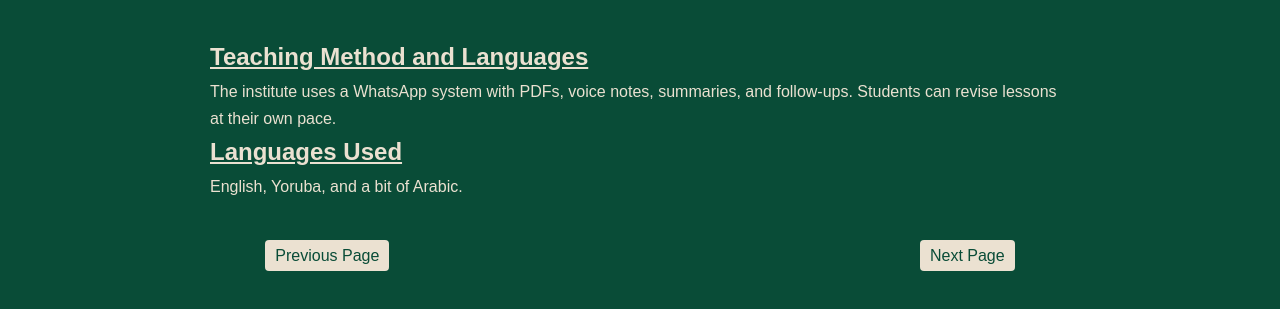
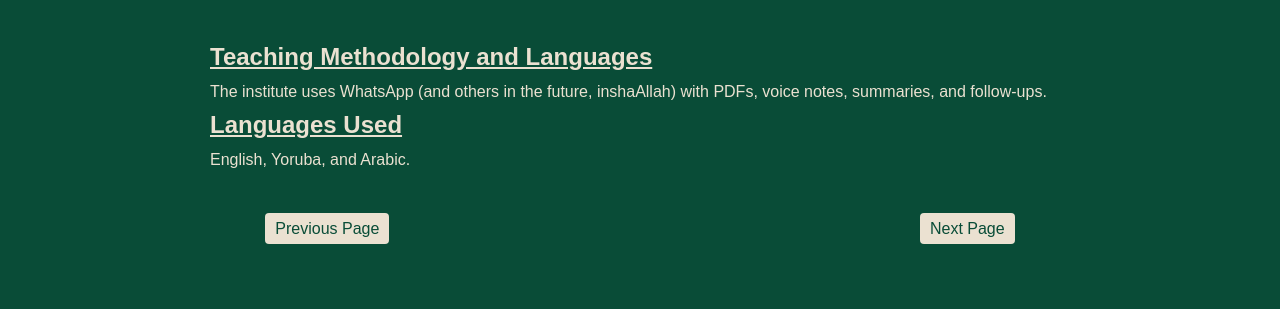
Before and after one commit to abunusaybah1/an-nahj-islamic-institute, a plain HTML site: page method.html in a window 1280 px wide. Shown: the part 103-412 px from the top of the page. Drawn offline with Linux system fonts and the light colour scheme.

Commit message:
Update title and headings for clarity

```diff
--- a/method.html
+++ b/method.html
@@ -3,7 +3,7 @@
 	<head>
 		<meta charset="UTF-8" />
 		<meta name="viewport" content="width=device-width, initial-scale=1.0" />
-		<title>Method - An-Nahj Islamic Institute</title>
+		<title>Methodology - An-Nahj Islamic Institute</title>
 		<link rel="stylesheet" href="style.css" />
 	</head>
 
@@ -13,14 +13,14 @@
 		</header>
 
 		<section class="content">
-			<h2>Teaching Method and Languages</h2>
+			<h2>Teaching Methodology and Languages</h2>
 			<p>
-				The institute uses a WhatsApp system with PDFs, voice notes, summaries,
-				and follow-ups. Students can revise lessons at their own pace.
+				The institute uses WhatsApp (and others in the future, inshaAllah) with PDFs, voice notes, summaries,
+				and follow-ups.
 			</p>
 
 			<h2>Languages Used</h2>
-			<p>English, Yoruba, and a bit of Arabic.</p>
+			<p>English, Yoruba, and Arabic.</p>
 		</section>
 
 		<div class="next">
```
